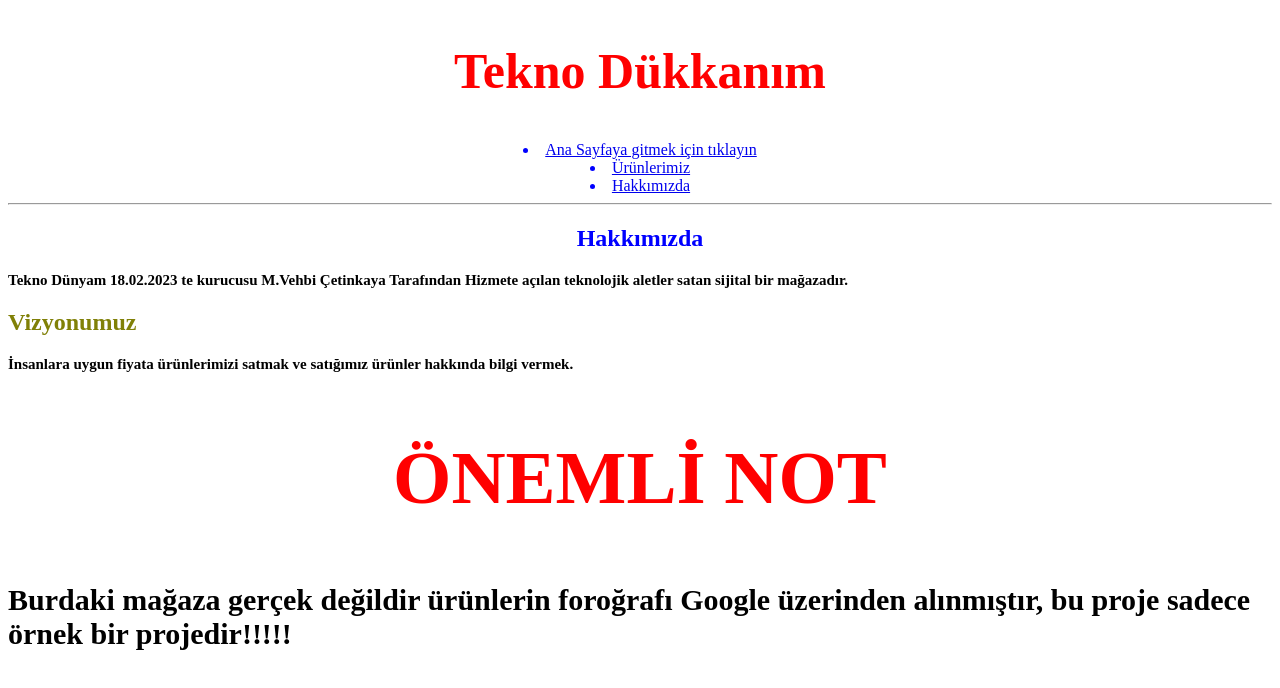
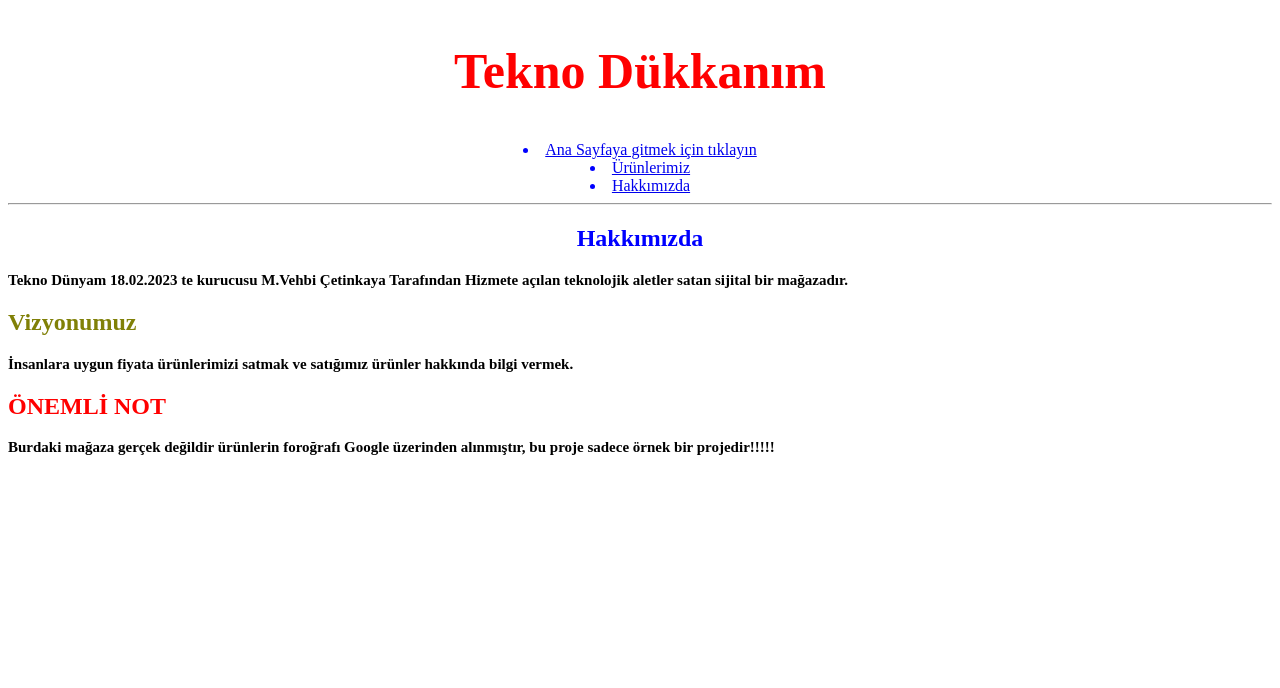
Before and after one commit to vehbi-cet/CSS-Project, a plain HTML site: page Ödev-1/aboututs.html in a window 1280 px wide. Drawn offline with Linux system fonts and the light colour scheme.

Commit message:
Update aboututs.html

```diff
--- a/Ödev-1/aboututs.html
+++ b/Ödev-1/aboututs.html
@@ -30,8 +30,8 @@
   <p class="fw fs-15">İnsanlara uygun fiyata ürünlerimizi satmak ve satığımız ürünler hakkında bilgi vermek.</p>
 </body>
 
-<div class="text-red text-center fs-50">
+<div class="text-red ">
     <h2>ÖNEMLİ NOT</h2>
 </div>
-<p class="fw fs-30">Burdaki mağaza gerçek değildir ürünlerin foroğrafı Google üzerinden alınmıştır, bu proje sadece örnek bir projedir!!!!!</p>
+<p class="fw fs-15">Burdaki mağaza gerçek değildir ürünlerin foroğrafı Google üzerinden alınmıştır, bu proje sadece örnek bir projedir!!!!!</p>
 </html>
```
